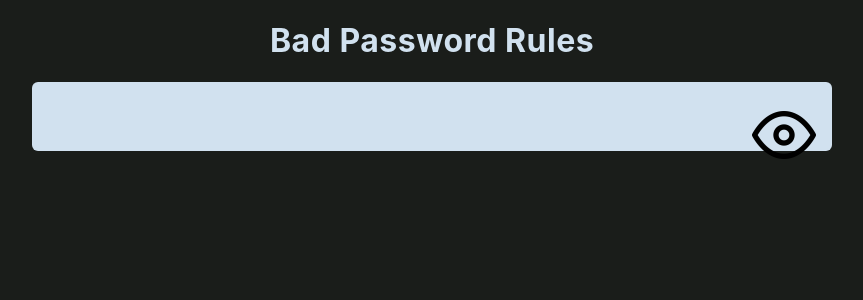
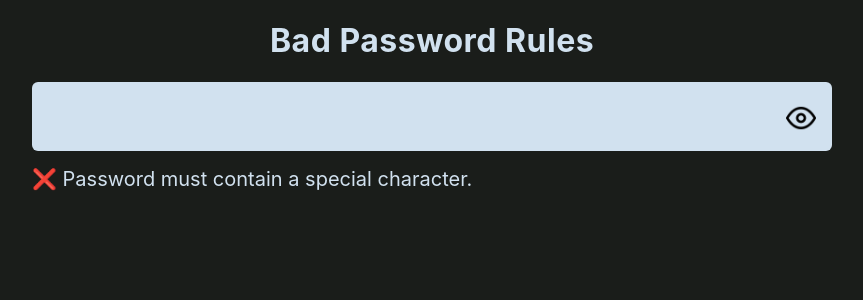
Before and after one commit to farkmarnum/bad-password-rules, a React (Create React App) app: page / in a window 1280 px wide. Shown: the top 300 px of the page, without its empty margins (208-1071 px from the left). Built offline with nearby package versions, Linux system fonts and the light colour scheme.

Commit message:
working validations

```diff
--- a/src/App.css
+++ b/src/App.css
@@ -42,3 +42,8 @@ h1 {
 
   outline: none;
 }
+
+.errors > div {
+  margin-bottom: 10px;
+  font-size: 20px;
+}
--- a/src/App.tsx
+++ b/src/App.tsx
@@ -1,11 +1,59 @@
-import { useState, useEffect } from 'react';
+import { useState, useEffect, useCallback } from 'react';
 import './App.css';
 import PasswordInput from './components/PasswordInput';
+import allValidations from './helpers/validations';
+
+const allValidationIds = allValidations.map(({ id }) => id);
+
+type Validations = Array<Validation>;
+
+const runValidations = (password: string, validations: Validations) =>
+  validations.map(({ fn, msg, id }) => ({
+    id,
+    msg,
+    result: fn(password),
+  }));
 
 const App = () => {
   const [password, setPassword] = useState('');
-  // console.log(password);
-  // const errors = deriveErrors(password);
+  const [validations, setValidations] = useState<Validations>([]);
+
+  const addValidation = useCallback(() => {
+    const usedValidationIds = new Set(validations.map(({ id }) => id));
+
+    const remainingIds = new Set(
+      allValidationIds.filter((id) => !usedValidationIds.has(id)),
+    );
+    const remainingValidation = allValidations.filter(({ id }) =>
+      remainingIds.has(id),
+    );
+
+    const remainingResults = runValidations(password, remainingValidation);
+    const validationIdsThatWillCurrentlyFail = remainingResults
+      .filter(({ result }) => result === false)
+      .map(({ id }) => id);
+
+    const newValidationId =
+      validationIdsThatWillCurrentlyFail[
+        Math.floor(Math.random() * validationIdsThatWillCurrentlyFail.length)
+      ];
+
+    const newValidation = allValidations.find(
+      ({ id }) => id === newValidationId,
+    );
+
+    if (newValidation) {
+      setValidations(validations.concat(newValidation));
+    }
+  }, [password, validations]);
+
+  const results = runValidations(password, validations);
+
+  useEffect(() => {
+    if (results.filter(({ result }) => result === false).length === 0) {
+      addValidation();
+    }
+  }, [results, validations]);
 
   return (
     <div className="app">
@@ -15,7 +63,13 @@ const App = () => {
       <div className="main">
         <PasswordInput setPassword={setPassword} />
 
-        {/* <div className="errors">(errors here)</div> */}
+        <div className="errors">
+          {results.map(({ id, msg, result }) => (
+            <div key={id}>
+              {result ? '✅' : '❌'} {msg}
+            </div>
+          ))}
+        </div>
       </div>
     </div>
   );
--- a/src/components/PasswordInput.css
+++ b/src/components/PasswordInput.css
@@ -14,3 +14,7 @@
 
   cursor: pointer;
 }
+
+.toggle-visibility-btn img {
+  width: 30px;
+}
--- a/src/components/PasswordInput.tsx
+++ b/src/components/PasswordInput.tsx
@@ -77,7 +77,12 @@ const PasswordInput = ({
 
     // TODO: support non-mac OS
     const shouldDeleteWord = modifiers.alt || modifiers.control;
-    const shouldDeleteAll = modifiers.meta;
+    let shouldDeleteAll = modifiers.meta;
+
+    // If password is hidden, don't parse words:
+    if (shouldDeleteWord && !shouldShowPassword) {
+      shouldDeleteAll = true;
+    }
 
     const { target } = evt;
     const { selectionStart, selectionEnd } = target;
@@ -92,15 +97,15 @@ const PasswordInput = ({
       case 'Backspace': {
         evt.preventDefault();
 
-        // Handle case where there is no selection:
+        // Handle the case where there is no selection:
         if (start === end) {
-          if (shouldDeleteWord) {
+          if (shouldDeleteAll) {
+            start = 0;
+          } else if (shouldDeleteWord) {
             const previousSpaceIndex = password.current
               .slice(0, start)
               .lastIndexOf(' ');
             start = previousSpaceIndex;
-          } else if (shouldDeleteAll) {
-            start = 0;
           } else {
             start -= 1;
           }
--- /dev/null
+++ b/src/global.d.ts
@@ -0,0 +1,5 @@
+interface Validation {
+  id: string;
+  fn: (arg0: string) => boolean;
+  msg: string;
+}
--- /dev/null
+++ b/src/helpers/validations.ts
@@ -0,0 +1,26 @@
+const SPECIAL_CHARACTER = /[!@#$%^&*()[\]{},.<>/?;:'"]/;
+
+const validations: Array<Validation> = [
+  {
+    id: 'longEnough',
+    fn: (s) => s.length > 12,
+    msg: 'Password must be at least 8 characters.',
+  },
+  {
+    id: 'shortEnough',
+    fn: (s) => s.length <= 64,
+    msg: 'Password must less than 64 characters.',
+  },
+  {
+    id: 'mustBeOddLength',
+    fn: (s) => s.length % 2 !== 0,
+    msg: 'Password must have an odd number of characters.',
+  },
+  {
+    id: 'mustContainASpecialCharacter',
+    fn: (s) => SPECIAL_CHARACTER.test(s),
+    msg: 'Password must contain a special character.',
+  },
+];
+
+export default validations;
```
